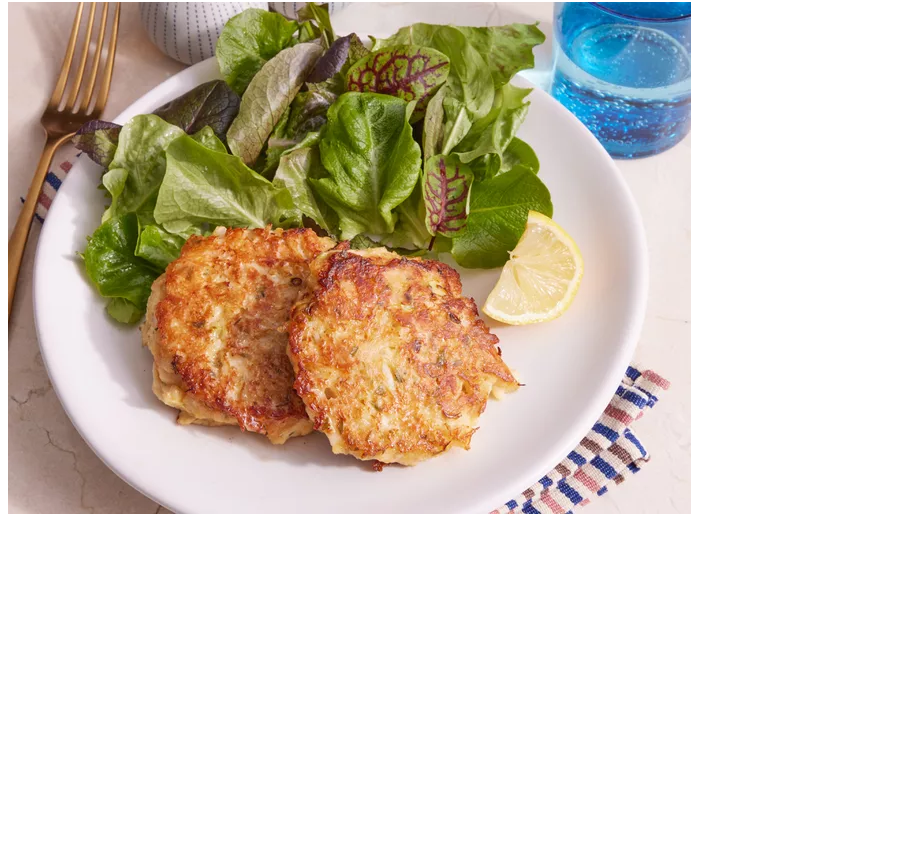
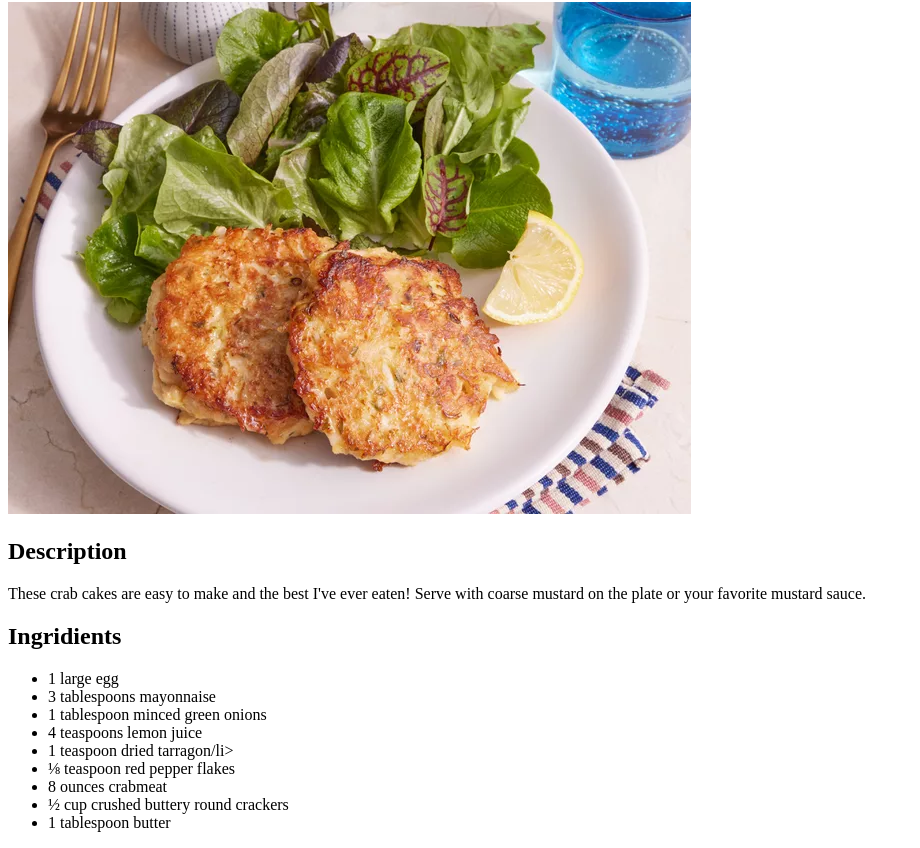
Before and after one commit to dev-y3n/odin-recipes, a plain HTML site: page recipes/crab_cakes.html in a window 1280 px wide. Shown: the part 78-926 px from the top of the page, without its empty margins (0-920 px from the left). Before the commit the page ends 800 px from the top, so only its background shows below. Drawn offline with Linux system fonts and the light colour scheme.

Commit message:
Description and ingridients
Added some description and ingridients of the crab cakes.

```diff
--- a/recipes/crab_cakes.html
+++ b/recipes/crab_cakes.html
@@ -8,5 +8,21 @@
 <body>
     <h1>Crab Cakes</h1>
     <img src="images/crab-cakes.webp" alt="A seafood boil in a tray.">
+    <h2>Description</h2>
+    <p>
+        These crab cakes are easy to make and the best I've ever eaten! Serve with coarse mustard on the plate or your favorite mustard sauce.
+    </p>
+    <h2>Ingridients</h2>
+    <ul>
+        <li>1 large egg</li>
+        <li>3 tablespoons mayonnaise</li>
+        <li>1 tablespoon minced green onions</li>
+        <li>4 teaspoons lemon juice</li>
+        <li>1 teaspoon dried tarragon/li>
+        <li>⅛ teaspoon red pepper flakes</li>
+        <li>8 ounces crabmeat</li>
+        <li>½ cup crushed buttery round crackers</li>
+        <li>1 tablespoon butter</li>
+    </ul>
 </body>
 </html>
```
